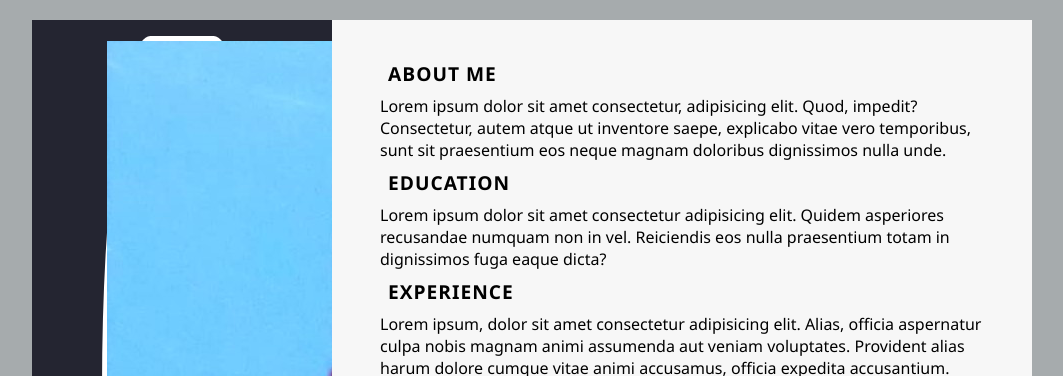
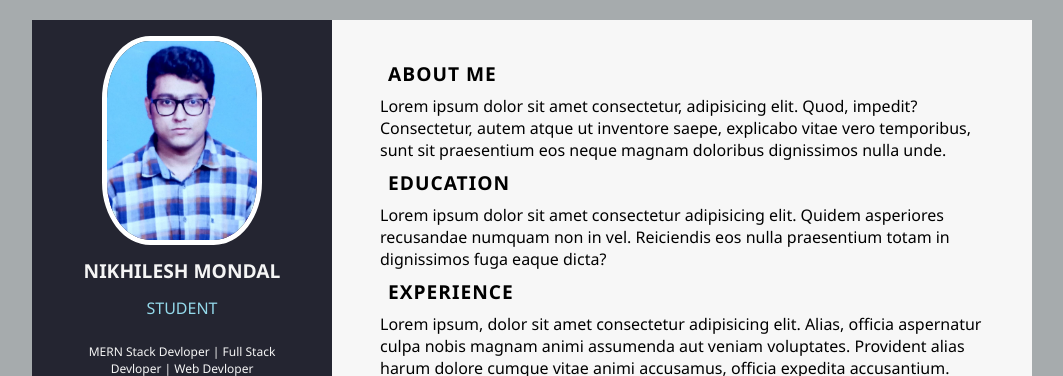
Before and after one commit to NikhileshMondal/Responsive-Resume-using-CSS-Grid---CSS-Entities-and-Relations-Selectors-Basic---yj76lcuchexn, a plain HTML site: page index.html in a window 1280 px wide. Shown: the top 376 px of the page, without its empty margins (32-1095 px from the left). Drawn offline with Linux system fonts and the light colour scheme.

Commit message:
Update style.css

```diff
--- a/style.css
+++ b/style.css
@@ -60,7 +60,7 @@ body {
 
 }
 
-.profile-image {
+.profile-image img{
 
   width: 60%;
 
```
